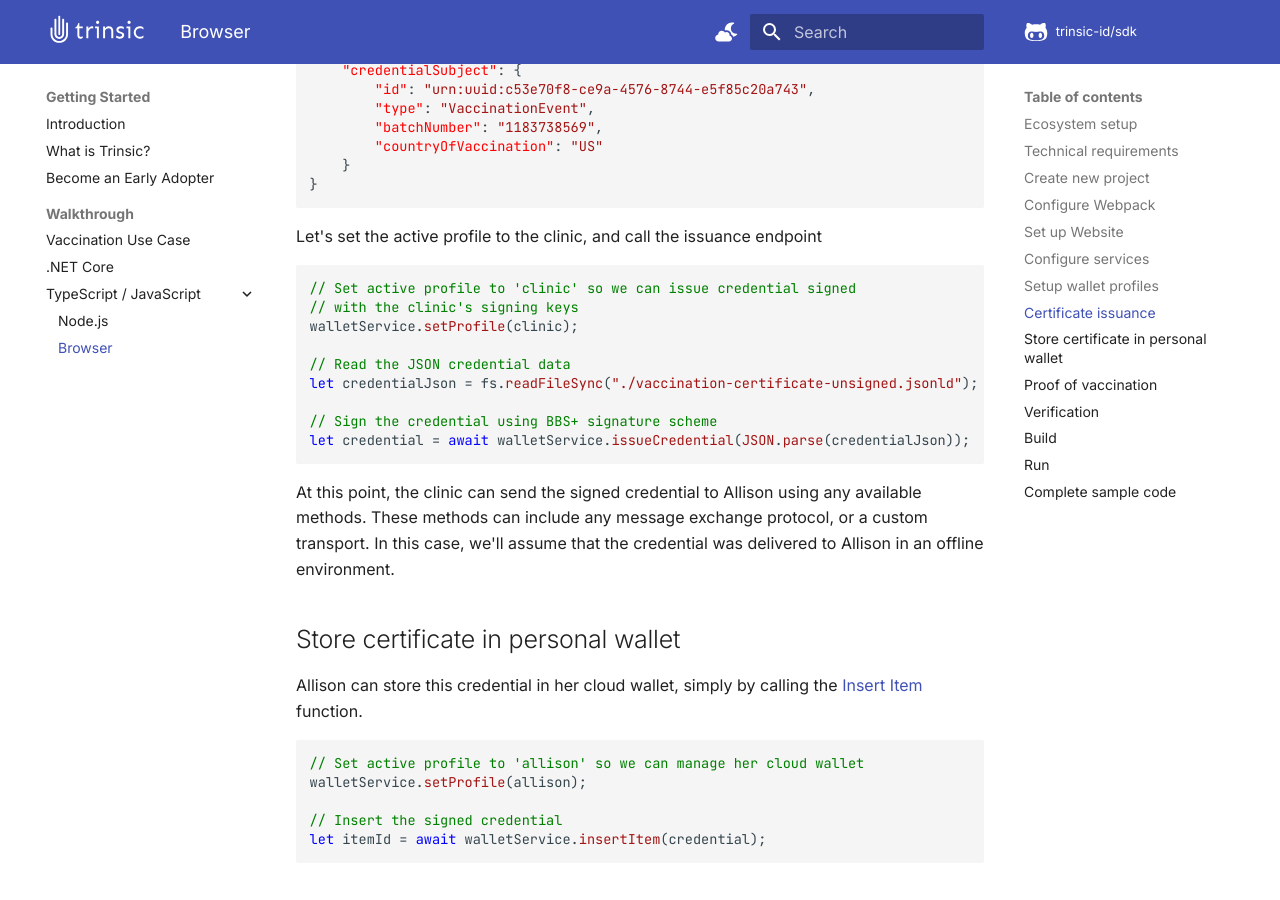
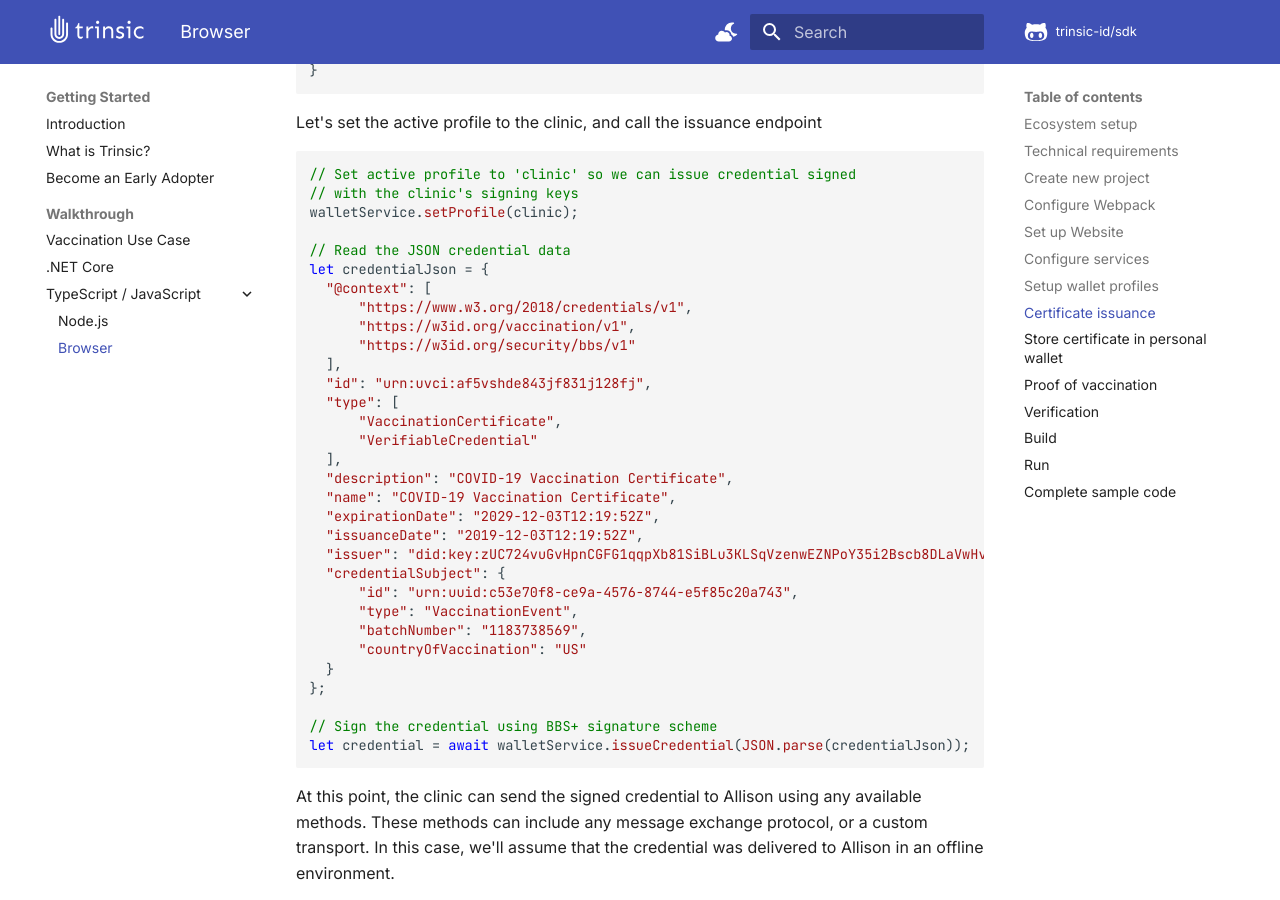
Before and after one commit to trinsic-id/v2-sdk, an MkDocs documentation site: the page built from docs/walkthrough/vaccination-browser.md, in a window 1280 px wide and 900 px high, scrolled down 3761 px. Built offline with MkDocs 1.6.1 and Material for MkDocs 9.7.7, drawn with Linux system fonts in a browser that asks for light colours; nearby versions of some CDN libraries; comment, search, counter and statistics services are not loaded; some of the changed text lies outside the part shown.

Commit message:
fixed serialization and deserialization & comments

````diff
--- a/docs/walkthrough/vaccination-browser.md
+++ b/docs/walkthrough/vaccination-browser.md
@@ -162,7 +156,29 @@
 walletService.setProfile(clinic);
 
 // Read the JSON credential data
-let credentialJson = fs.readFileSync("./vaccination-certificate-unsigned.jsonld");
+let credentialJson = {
+  "@context": [
+      "https://www.w3.org/2018/credentials/v1",
+      "https://w3id.org/vaccination/v1",
+      "https://w3id.org/security/bbs/v1"
+  ],
+  "id": "urn:uvci:af5vshde843jf831j128fj",
+  "type": [
+      "VaccinationCertificate",
+      "VerifiableCredential"
+  ],
+  "description": "COVID-19 Vaccination Certificate",
+  "name": "COVID-19 Vaccination Certificate",
+  "expirationDate": "2029-12-03T12:19:52Z",
+  "issuanceDate": "2019-12-03T12:19:52Z",
+  "issuer": "did:key:zUC724vuGvHpnCGFG1qqpXb81SiBLu3KLSqVzenwEZNPoY35i2Bscb8DLaVwHvRFs6F2NkNNXRcPWvqnPDUd9ukdjLkjZd3u9zzL4wDZDUpkPAatLDGLEYVo8kkAzuAKJQMr7N2",
+  "credentialSubject": {
+      "id": "urn:uuid:c53e70f8-ce9a-4576-8744-e5f85c20a743",
+      "type": "VaccinationEvent",
+      "batchNumber": "1183738569",
+      "countryOfVaccination": "US"
+  }
+};
 
 // Sign the credential using BBS+ signature scheme
 let credential = await walletService.issueCredential(JSON.parse(credentialJson));
@@ -218,7 +234,25 @@
 
 ```js
 // We'll read the request frame from a file and communicate this with Allison
-let proofRequestJson = fs.readFileSync("./vaccination-certificate-frame.jsonld");
+let proofRequestJson = {
+    "@context": [
+        "https://www.w3.org/2018/credentials/v1",
+        "https://w3id.org/vaccination/v1",
+        "https://w3id.org/security/bbs/v1"
+    ],
+    "type": [
+        "VerifiableCredential",
+        "VaccinationCertificate"
+    ],
+    "@explicit": true,
+    "issuer": {},
+    "credentialSubject": {
+        "@explicit": true,
+        "@type": "VaccinationEvent",
+        "batchNumber": {},
+        "countryOfVaccination": {}
+    }
+}
 
 // Set the active profile to 'allison'
 walletService.setProfile(allison);
````
Also changed, not shown: other parts of docs/walkthrough/vaccination-browser.md (+2 -8 lines), docs/walkthrough/vaccination-node.md (+3 -8 lines), 2 other files.
